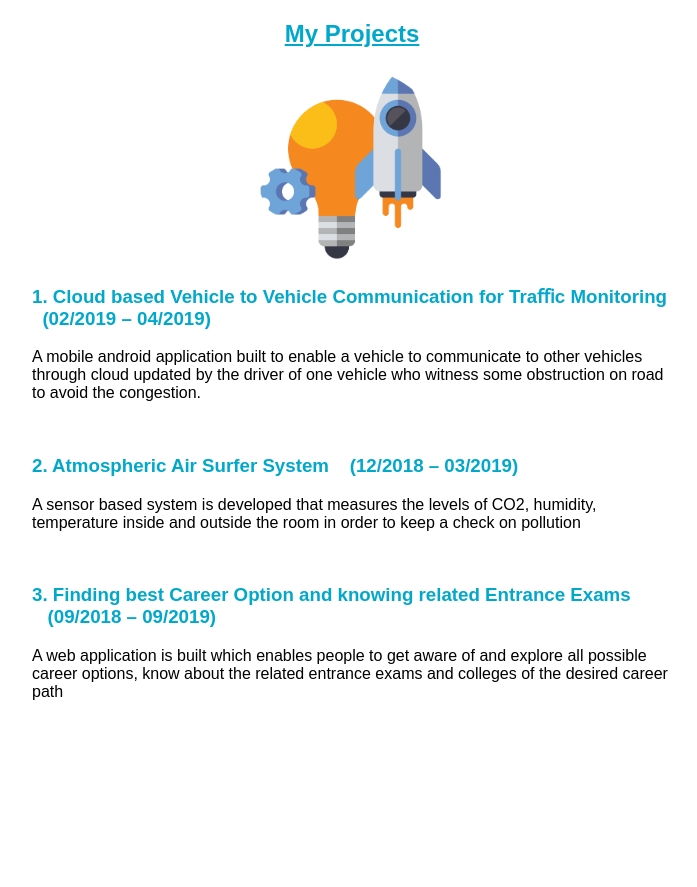
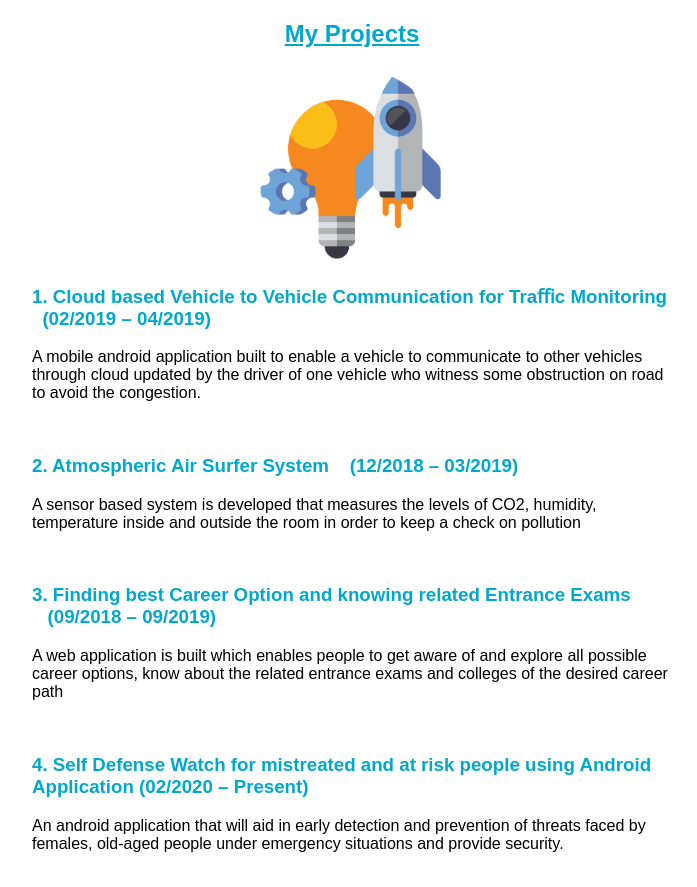
Before and after one commit to Preetism/cv_website, a plain HTML site: page project.html in a window 1280 px wide. Shown: the whole page, without its empty margins (288-985 px from the left). Before the commit the page ends 800 px from the top, so only its background shows below. Drawn offline with Linux system fonts and the light colour scheme.

Commit message:
Update project.html

```diff
--- a/project.html
+++ b/project.html
@@ -21,7 +21,10 @@
 <h3>3. Finding best Career Option and knowing related Entrance Exams &nbsp&nbsp&nbsp(09/2018 – 09/2019) </h3>
 <p>A web application is built which enables people to get aware of and explore all possible career options, know about the related entrance exams and colleges of the desired career path</p>
 <br>
-<h3></h3>
+<h3>4. Self Defense Watch for mistreated and at risk people using Android Application (02/2020 – Present) </h3>
+<p>An android application that will aid in early detection and prevention of threats faced by females, old-aged people under emergency situations and provide security.
+</p>
+<br>
   </div>
 </body>
 
```
